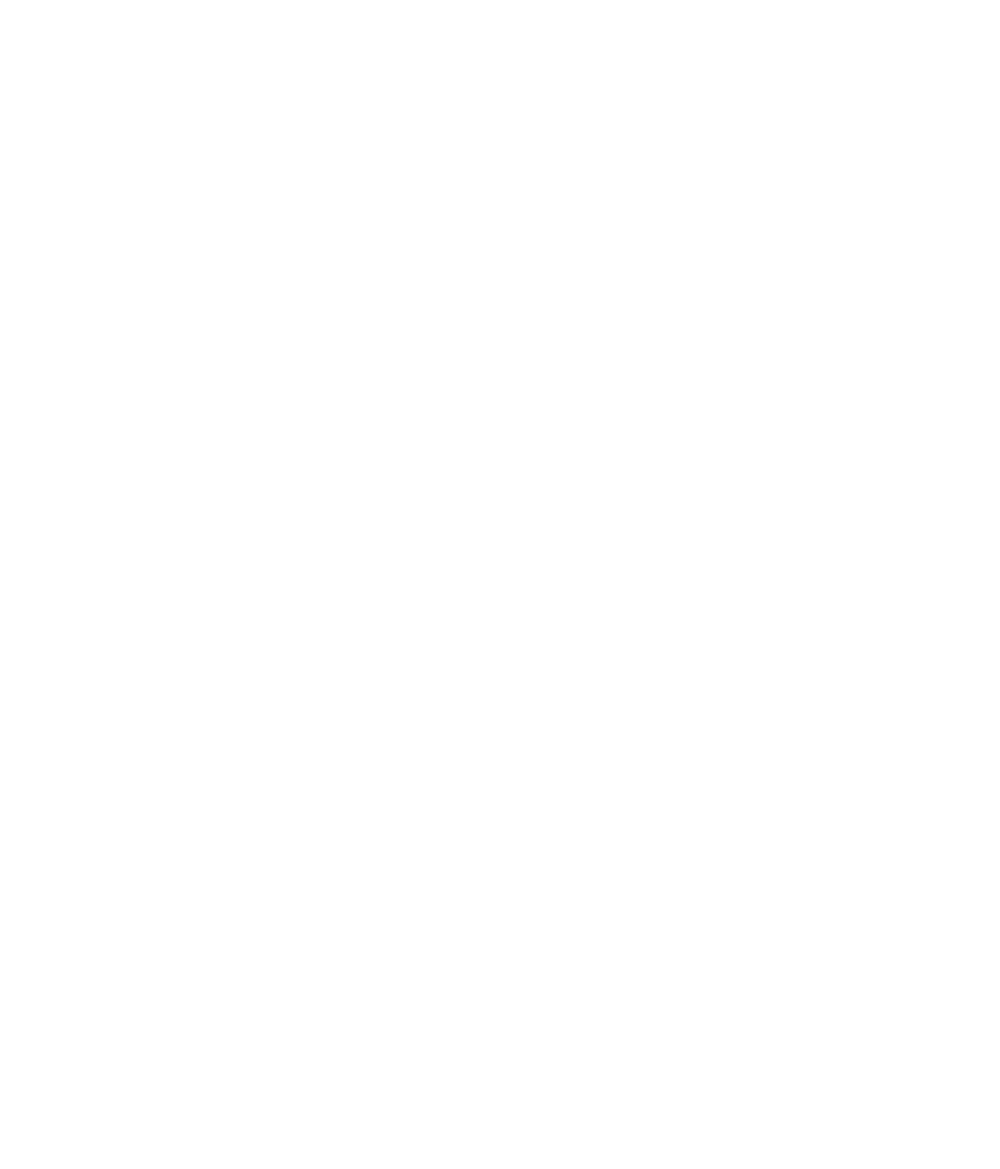
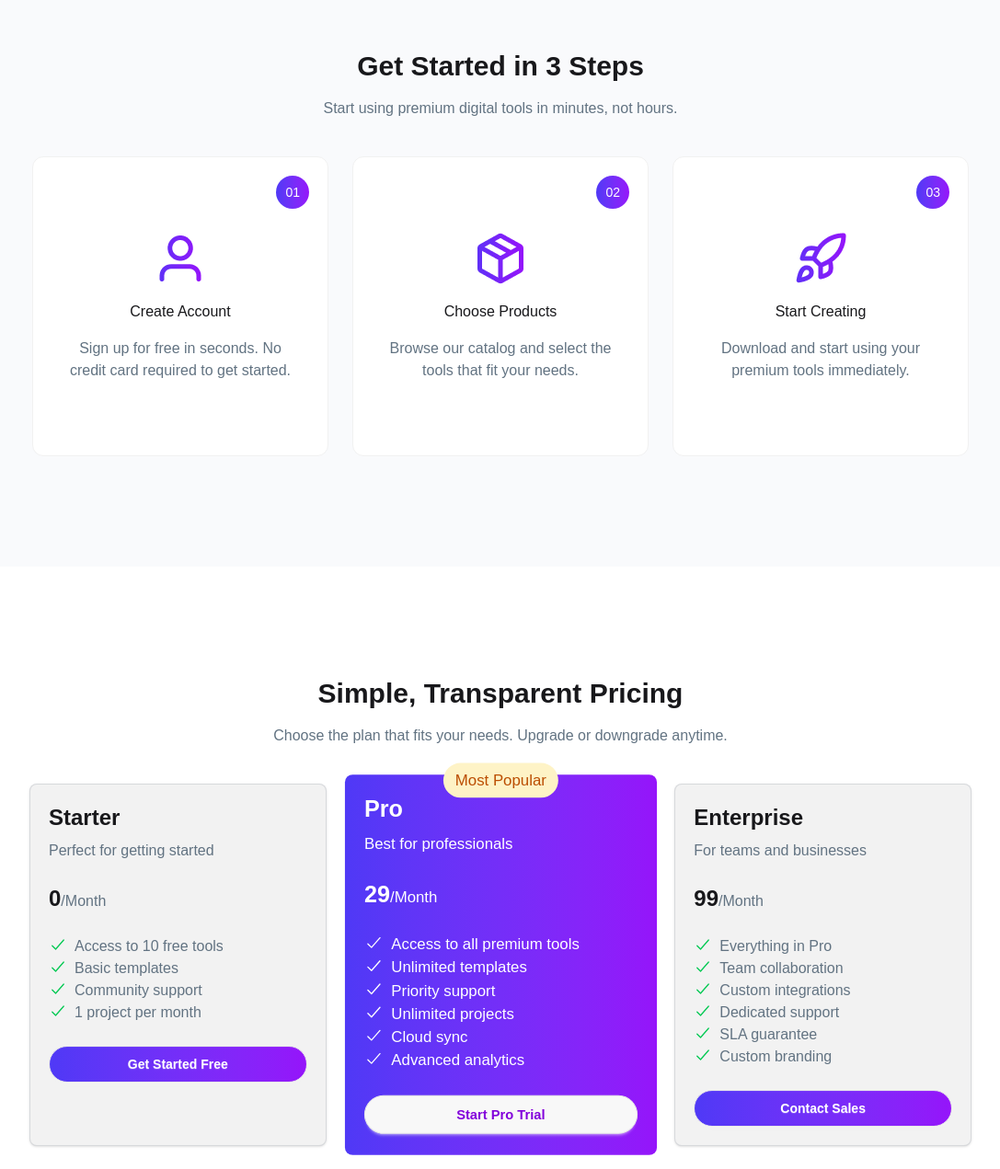
Before and after one commit to Israt022/Digital-Tools-Buying-Website, a React (Vite) app: page / in a window 1280 px wide. Shown: the part 2339-3610 px from the top of the page at 92% size, without its empty margins (96-1183 px from the left). Before the commit the page ends 2273 px from the top, so only its background shows below. Built offline with nearby package versions, Linux system fonts and the light colour scheme.

Commit message:
Get Started & Pricing Card Section Added

```diff
--- a/src/App.jsx
+++ b/src/App.jsx
@@ -6,6 +6,8 @@ import Banner from './components/HomePage/Banner';
 import State from './components/HomePage/State';
 import { Suspense, useState } from 'react';
 import Products from './components/ProductData/Products';
+import GetStarted from './components/HomePage/GetStarted';
+import PricingCard from './components/HomePage/PricingCard';
 
 const fetchProductData = async () =>{
   const res = await fetch('/data.json');
@@ -27,6 +29,8 @@ function App() {
       <Products productDataPromise={productDataPromise} cart={cart} setCart={setCart}/>
     </Suspense>
 
+    <GetStarted/>
+    <PricingCard/>
     {/* Toastify */}
     <ToastContainer
       position="top-center"
--- /dev/null
+++ b/src/components/HomePage/GetStarted.jsx
@@ -0,0 +1,77 @@
+import React from 'react';
+import user from '../../assets/user.png'
+import packageImg from '../../assets/package.png'
+import rocket from '../../assets/rocket.png'
+
+const GetStarted = () => {
+    const getData = [
+        {
+            id : 1,
+            image : user,
+            title : 'Create Account',
+            des : 'Sign up for free in seconds. No credit card required to get started.'
+        },
+        {
+            id : 2,
+            image : packageImg,
+            title : 'Choose Products',
+            des : 'Browse our catalog and select the tools that fit your needs.'
+        },
+        {
+            id : 3,
+            image : rocket,
+            title : 'Start Creating',
+            des : 'Download and start using your premium tools immediately.'
+        },
+    ]
+    return (
+        <div className='bg-[#F9FAFC] py-30'>
+            {/* Heading */}
+            <div className='text-center space-y-4'>
+                <h1 className='text-3xl font-bold'>
+                    Get Started in 3 Steps
+                </h1>
+                <p className='text-base text-[#627382]'>
+                    Start using premium digital tools in minutes, not hours.
+                </p>
+            </div>
+            <div className='grid md:grid-cols-2 lg:grid-cols-3
+                    items-center justify-items-center gap-5
+                    mt-10 w-[80%] mx-auto
+                '>
+                {
+                    getData.map(item => (
+                        <div className='
+                            py-20 bg-white border border-[#F1F1F1] rounded-xl
+                            flex flex-col items-center
+                            space-y-4  relative
+                            '>
+                            <p className='
+                                px-2.5 flex text-center
+                                py-2 rounded-full
+                                bg-gradient-to-r
+                                from-[#4F39F6]
+                                to-[#9514FA]
+                                text-white text-sm
+                                absolute
+                                top-5 right-5
+                            '>0{item.id}</p>
+                            <img src={item.image}
+                             alt="" />
+                            <h1>
+                                {item.title}
+                            </h1>
+                            <p className='w-80 mx-auto
+                                text-center text-[#627382] text-base
+                                px-8'>
+                                {item.des}
+                            </p>
+                        </div>
+                    ))
+                }
+            </div>
+        </div>
+    );
+};
+
+export default GetStarted;
--- /dev/null
+++ b/src/components/HomePage/PricingCard.jsx
@@ -0,0 +1,151 @@
+import React from 'react';
+import { IoCheckmark } from 'react-icons/io5';
+
+const PricingCard = () => {
+    const getData = [
+        {
+            id : 1,
+            title : 'Starter',
+            dec : 'Perfect for getting started',
+            price : '0',
+            period : 'month',
+            feature : [
+                'Access to 10 free tools',
+                'Basic templates',
+                'Community support',
+                '1 project per month'
+            ],
+            status : 'new',
+            button : 'Get Started Free'
+        },
+        {
+            id : 2,
+            title : 'Pro',
+            dec : 'Best for professionals',
+            price : '29',
+            period : 'month',
+            feature : [
+                'Access to all premium tools',
+                'Unlimited templates',
+                'Priority support',
+                'Unlimited projects',
+                'Cloud sync',
+                'Advanced analytics'
+            ],
+            status : 'Most Popular',
+            button : 'Start Pro Trial'
+        },
+        {
+            id : 3,
+            title : 'Enterprise',
+            dec : 'For teams and businesses',
+            price : '99',
+            period : 'month',
+            feature : [
+                'Everything in Pro',
+                'Team collaboration',
+                'Custom integrations',
+                'Dedicated support',
+                'SLA guarantee',
+                'Custom branding'
+            ],
+            status : 'new',
+            button : 'Contact Sales'
+        },
+    ]
+    return (
+        <div className='py-30 w-[80%] mx-auto'>
+             {/* Heading */}
+            <div className='text-center space-y-4'>
+                <h1 className='text-3xl font-bold'>
+                    Simple, Transparent Pricing
+                </h1>
+                <p className='text-base text-[#627382]'>
+                    Choose the plan that fits your needs. Upgrade or downgrade anytime.
+                </p>
+            </div>
+            {/* Cards */}
+            <div className='grid md:grid-cols-2 mt-10 lg:grid-cols-3 gap-7'>
+                {
+                    getData.map(item => (
+                        <div className={`
+                            ${item.status === 'Most Popular' ?
+                                'bg-gradient-to-r from-[#4F39F6] to-[#9514FA] text-white scale-105' :
+                                'bg-[#F2F2F2]  shadow-sm border border-gray-500/20'
+                            }
+                            hover:scale-105 transition duration-200
+                            hover:shadow-indigo-600/30
+                            cursor-pointer
+                            p-5 rounded-lg space-y-6
+                            relative
+                        `}>
+                            {item.status === 'Most Popular' ?
+                            <p className='text-[#BB4D00] bg-[#FEF3C6] px-3 py-1.5 rounded-full absolute -top-3 left-1/2 -translate-x-1/2'>
+                                {item.status}
+                            </p> :
+                            ''}
+                            <div className='space-y-2'>
+                                <h1 className='text-2xl font-bold'>
+                                    {item.title}
+                                </h1>
+                                <p className={`
+                                        ${item.status === 'Most Popular' ?
+                                            'text-white' :
+                                            'text-[#627382]'
+                                        }
+                                    `}>
+                                    {item.dec}
+                                </p>
+                            </div>
+                            <p>
+                                <span className='text-2xl font-bold'>
+                                    {item.price}
+                                </span>
+                                <span className={`capitalize
+                                        ${item.status === 'Most Popular' ?
+                                            'text-white' :
+                                            'text-[#627382]'
+                                        }
+                                    `}>/
+                                    {item.period}
+                                </span>
+                            </p>
+                            <ul>
+                                {item.feature.map((f,i)=>(
+                                    <li key={i}
+                                        className={`
+                                        ${item.status === 'Most Popular' ?
+                                            'text-white' :
+                                            'text-[#627382]'
+                                        }
+                                        text-base flex gap-2
+                                    `}
+                                    >
+                                        <IoCheckmark size={20} className={`
+                                        ${item.status === 'Most Popular' ?
+                                            'text-white' :
+                                            'text-green-500 font-light'
+                                        }
+                                        text-base flex gap-2
+                                    `}/> {f}
+                                    </li>
+                                ))}
+                            </ul>
+                            <button
+                                className={`btn w-full rounded-full
+                                    ${item.status === 'Most Popular' ?
+                                        'text-purple-700' :
+                                        'bg-gradient-to-r from-[#4F39F6] to-[#9514FA] text-white'}
+
+                                `}
+                            >{item.button}
+                            </button>
+                        </div>
+                    ))
+                }
+            </div>
+        </div>
+    );
+};
+
+export default PricingCard;
```
